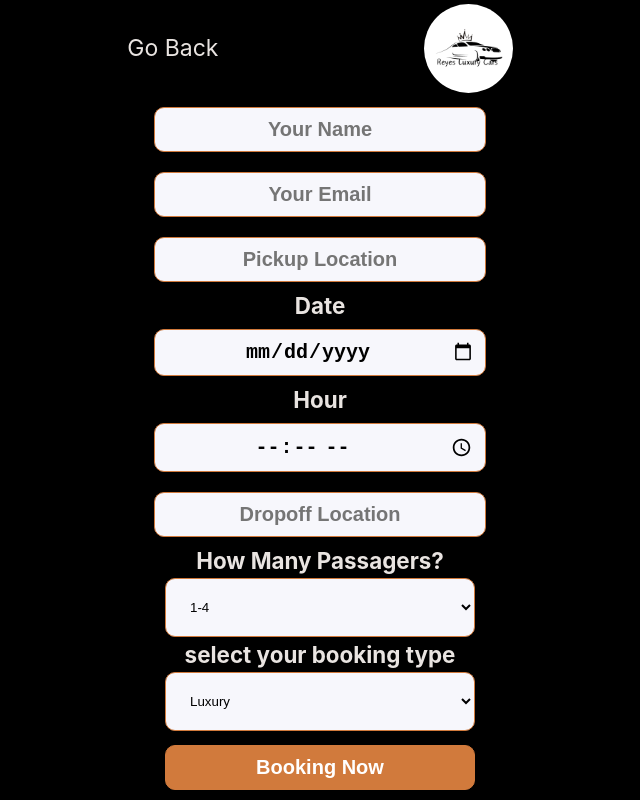
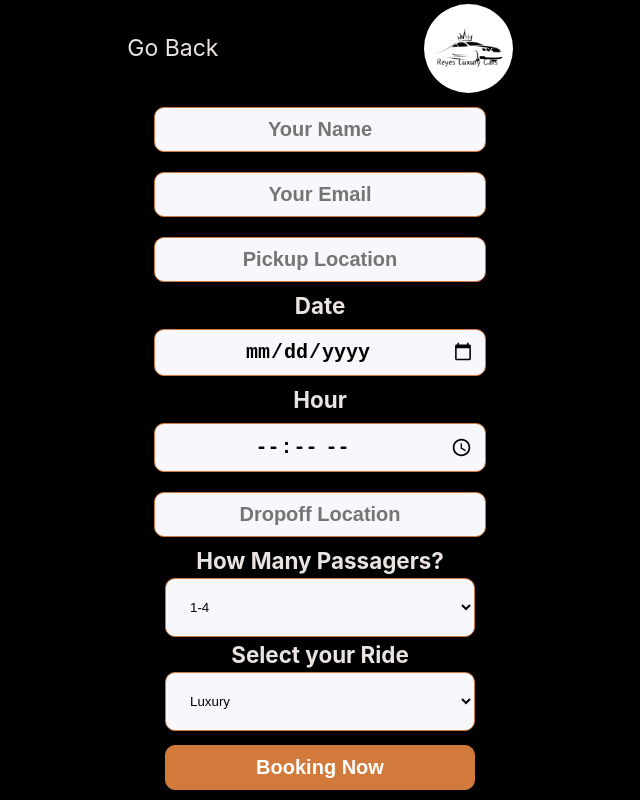
Before and after one commit to barbaroreyes/react-test, a React (Create React App) app: page /form in a window 1280 px wide. Shown: the whole page, without its empty margins (320-960 px from the left). Built offline with nearby package versions, Linux system fonts and the light colour scheme.

Commit message:
fix-select

```diff
--- a/src/components/Fom/Form.js
+++ b/src/components/Fom/Form.js
@@ -105,7 +105,7 @@ const Form = () => {
           <option value="more_then_15">15+</option>
         </select>
 
-        <label>select your booking type</label>
+        <label>Select your Ride </label>
         <select
           name="rideType"
           onChange={handleChange}
```
